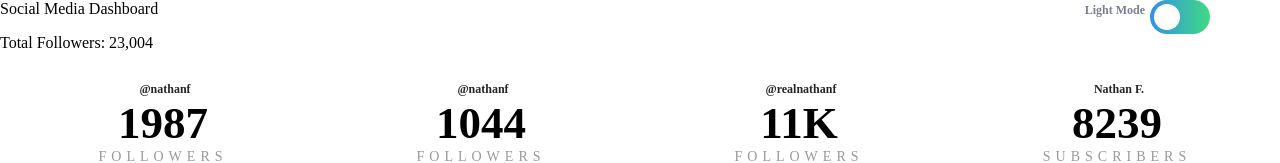
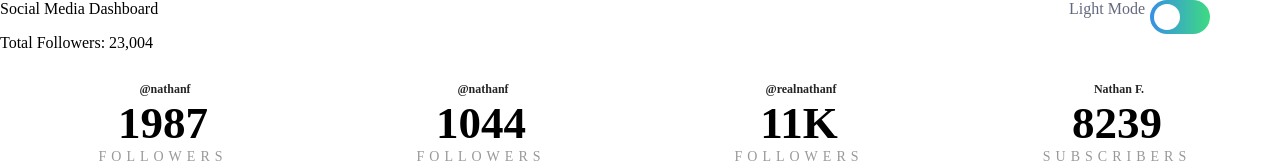
Before and after one commit to olesiaMartushkanova/social-media-dashboard, a React app: page / in a window 1280 px wide. Shown: the top 163 px of the page. Built offline with nearby package versions, Linux system fonts and the light colour scheme.

Commit message:
removed more inline css

```diff
--- a/src/components/SwitchToggle/SwitchToggle.tsx
+++ b/src/components/SwitchToggle/SwitchToggle.tsx
@@ -1,8 +1,6 @@
 import React from 'react';
 import { Theme } from '../../context/ThemeContext';
-import { styles } from '../styles';
-// TODO: rename stylesNew later
-import stylesNew from './SwitchToggle.module.scss';
+import styles from './SwitchToggle.module.scss';
 import { ThemeType } from '../../utils/types';
 
 interface IToggle {
@@ -15,18 +13,10 @@ const SwitchToggle = ({ onToggle, theme }: IToggle) => {
 
   return (
     <div>
-      <label
-        className={stylesNew.label}
-        style={{
-          ...styles.textStyle.cardTitleText,
-          ...styles.textStyle.boldText,
-        }}
-      >
-        {labelText}
-      </label>
-      <label className={stylesNew.switch}>
+      <label className={styles.label}>{labelText}</label>
+      <label className={styles.switch}>
         <input type="checkbox" onChange={onToggle} />
-        <span className={stylesNew.slider}></span>
+        <span className={styles.slider}></span>
       </label>
     </div>
   );
```
